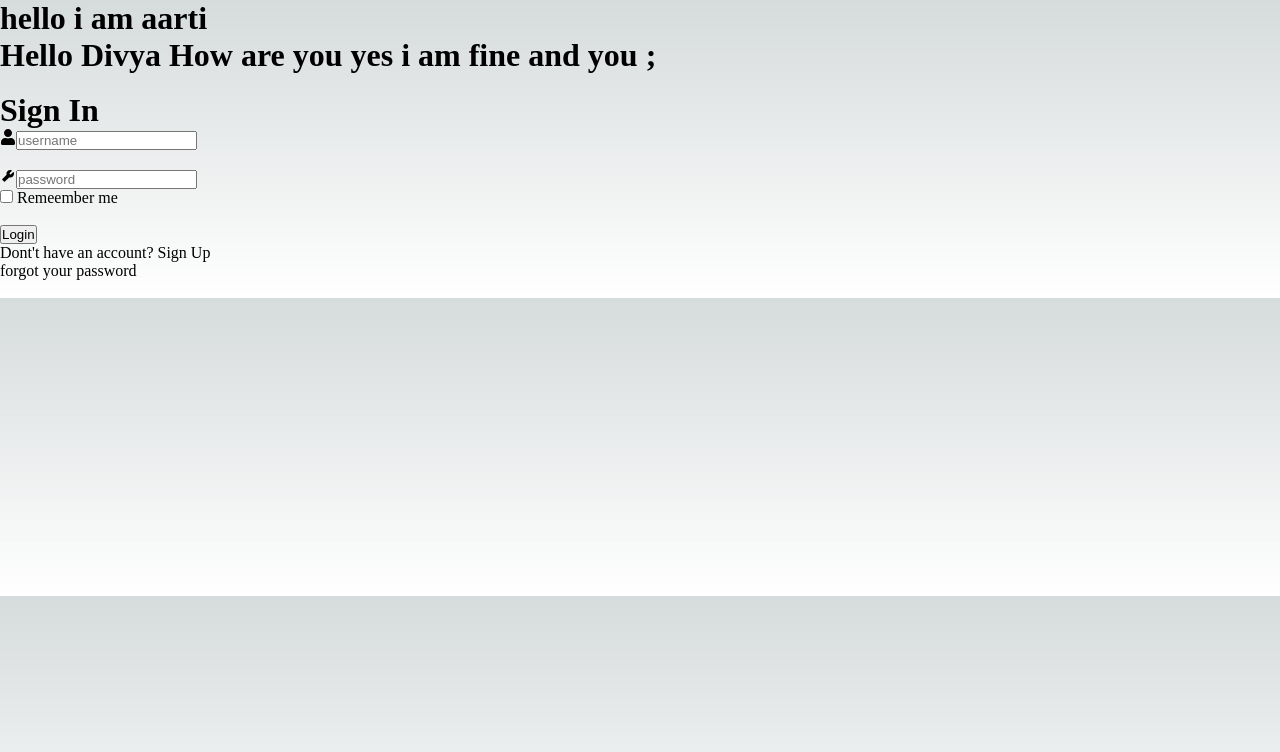
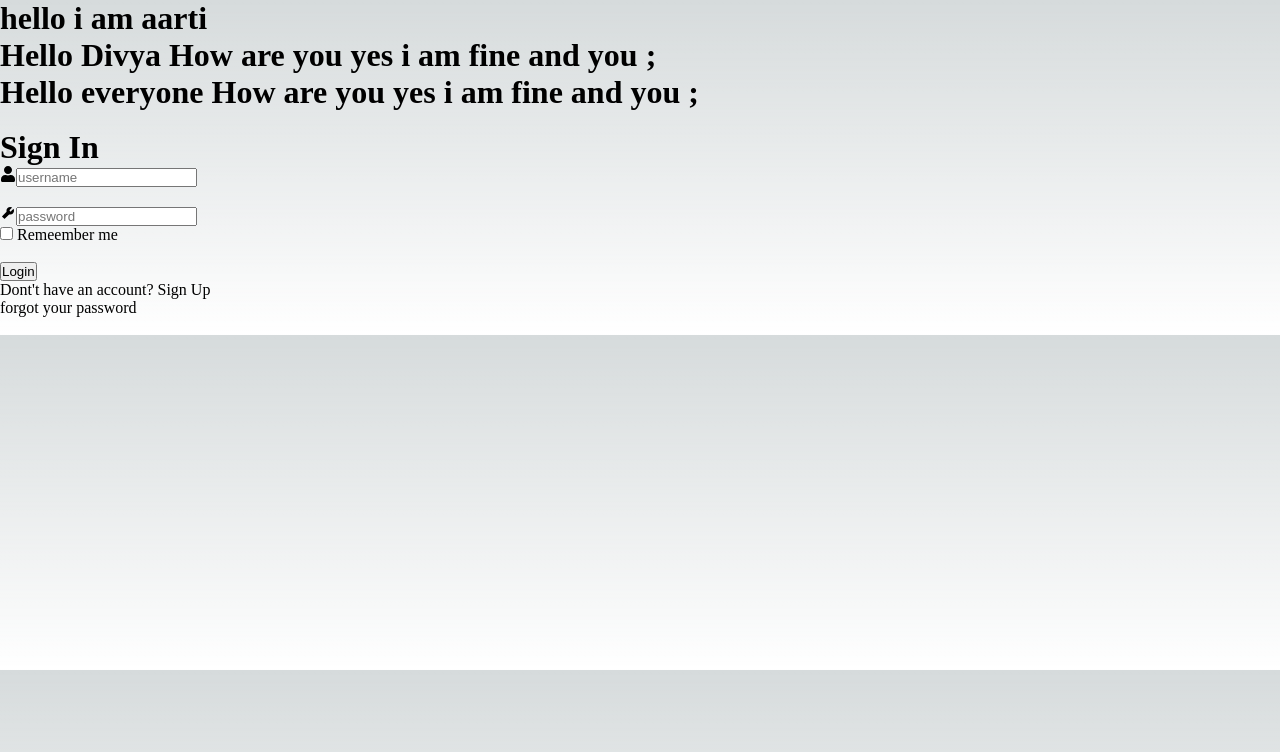
Before and after one commit to AartiBagwan/aart-work, a Next.js app: page / in a window 1280 px wide. Shown: the top 752 px of the page. Built offline with nearby package versions, Linux system fonts and the light colour scheme.

Commit message:
third commit

```diff
--- a/pages/index.js
+++ b/pages/index.js
@@ -7,6 +7,7 @@ const index = () => {
     <div>
       <h1>hello i am aarti</h1>
     <h1>Hello Divya How are you yes i am fine and you ;</h1>
+    <h1>Hello everyone How are you yes i am fine and you ;</h1>
       <br/>
 
       <div className='head1'>
```
